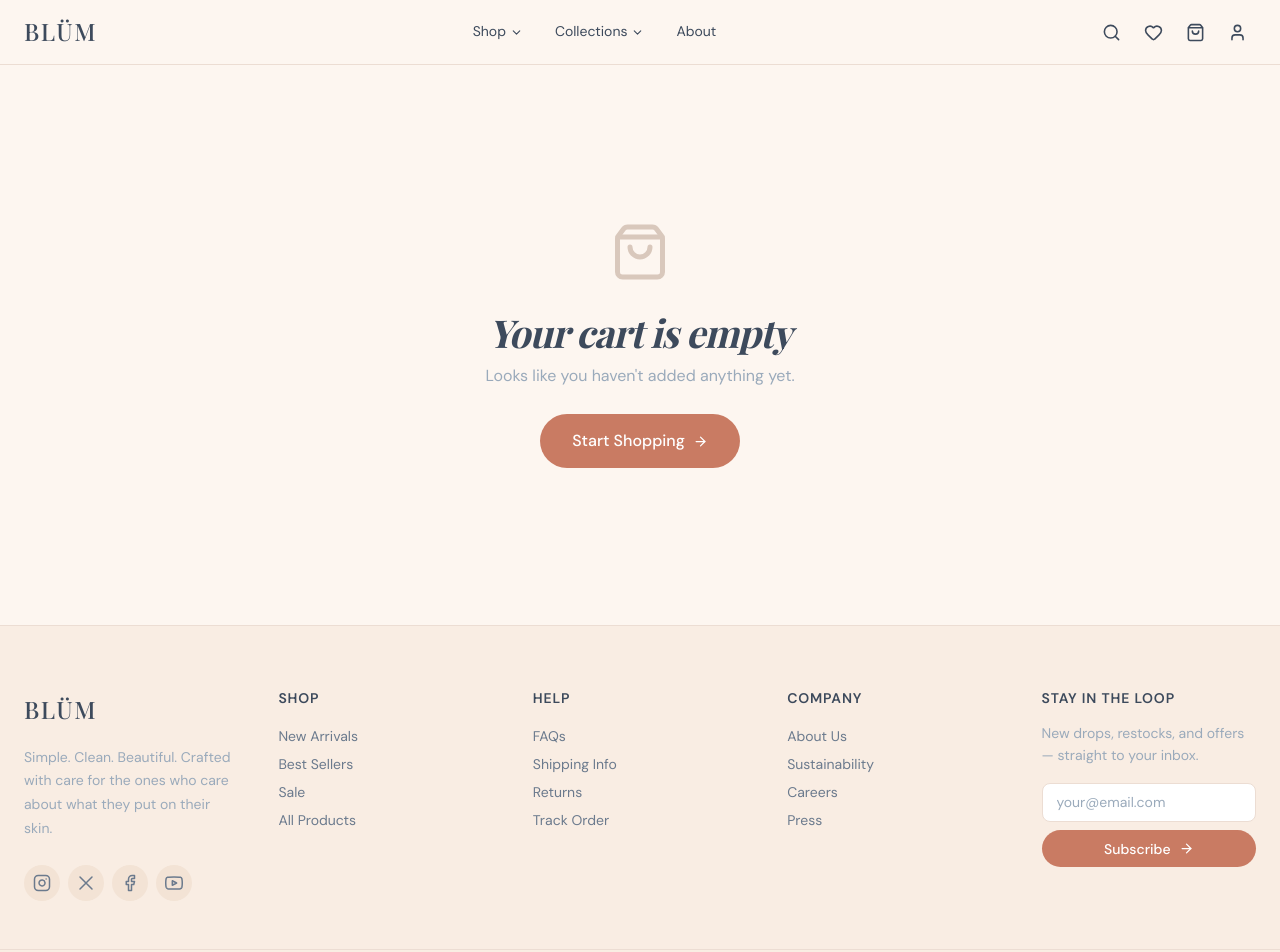
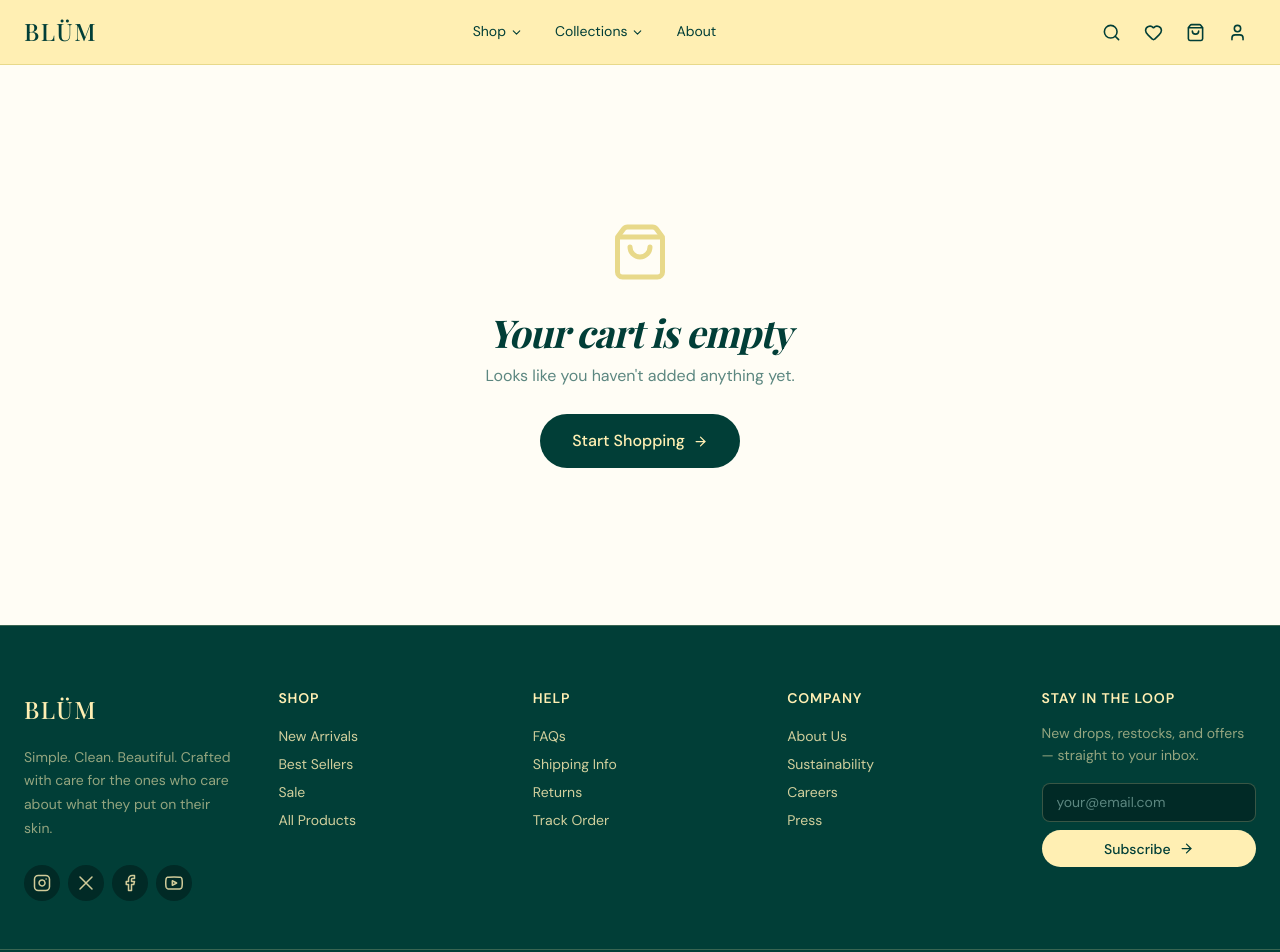
Before and after one commit to HuMzAHCodes/Ecommerce_Store, a React (Vite) app: page /cart in a window 1280 px wide. Shown: the top 952 px of the page. Built offline with nearby package versions, Linux system fonts and the light colour scheme; a web font is replaced by a local one.

Commit message:
Changing the Color Theme

```diff
--- a/src/components/layout/Footer.tsx
+++ b/src/components/layout/Footer.tsx
@@ -67,6 +67,14 @@ const Footer = () => {
   const [email,     setEmail]     = useState("");
   const [submitted, setSubmitted] = useState(false);
 
+  // Footer palette — green main, butter accent
+  const green       = colors.accentPrimary;
+  const greenDark   = colors.accentHover;
+  const butter      = colors.textOnAccent;
+  const butterSoft  = "rgba(255, 239, 179, 0.82)";
+  const butterMuted = "rgba(255, 239, 179, 0.58)";
+  const borderButter = "rgba(255, 239, 179, 0.22)";
+
   const handleNewsletter = (e: React.FormEvent) => {
     e.preventDefault();
     if (email.trim()) {
@@ -78,7 +86,7 @@ const Footer = () => {
   const linkStyle: React.CSSProperties = {
     fontFamily:     typography.fontBody,
     fontSize:       typography.sm,
-    color:          colors.textSecondary,
+    color:          butterSoft,
     textDecoration: "none",
     display:        "inline-block",
     transition:     `color ${transitions?.fast}`,
@@ -86,7 +94,7 @@ const Footer = () => {
   };
 
   return (
-    <footer style={{ background: colors.bgSecondary, borderTop: `1px solid ${colors.borderLight}`, marginTop: "auto" }}>
+    <footer style={{ background: green, borderTop: `1px solid ${borderButter}`, marginTop: "auto" }}>
 
       {/* ── Main grid ────────────────────────────────────── */}
       <div
@@ -100,10 +108,10 @@ const Footer = () => {
       >
         {/* Brand */}
         <div>
-          <Link to="/" style={{ fontFamily: typography.fontDisplay, fontSize: typography["2xl"], fontWeight: typography.weightMedium, color: colors.textPrimary, textDecoration: "none", letterSpacing: "0.06em", display: "block", marginBottom: "1rem" }}>
+          <Link to="/" style={{ fontFamily: typography.fontDisplay, fontSize: typography["2xl"], fontWeight: typography.weightMedium, color: butter, textDecoration: "none", letterSpacing: "0.06em", display: "block", marginBottom: "1rem" }}>
             BLÜM
           </Link>
-          <p style={{ fontFamily: typography.fontBody, fontSize: typography.sm, color: colors.textMuted, lineHeight: 1.7, marginBottom: "1.5rem", maxWidth: 220 }}>
+          <p style={{ fontFamily: typography.fontBody, fontSize: typography.sm, color: butterMuted, lineHeight: 1.7, marginBottom: "1.5rem", maxWidth: 220 }}>
             Simple. Clean. Beautiful. Crafted with care for the ones who care about what they put on their skin.
           </p>
 
@@ -118,9 +126,9 @@ const Footer = () => {
                 aria-label={label}
                 whileHover={{ scale: 1.1 }}
                 whileTap={{ scale: 0.95 }}
-                style={{ display: "flex", alignItems: "center", justifyContent: "center", width: 36, height: 36, borderRadius: radius?.full, background: colors.bgTertiary, color: colors.textSecondary, transition: `background ${transitions?.fast}, color ${transitions?.fast}` }}
-                onMouseEnter={(e) => { (e.currentTarget as HTMLAnchorElement).style.background = colors.accentPrimary; (e.currentTarget as HTMLAnchorElement).style.color = "#fff"; }}
-                onMouseLeave={(e) => { (e.currentTarget as HTMLAnchorElement).style.background = colors.bgTertiary;    (e.currentTarget as HTMLAnchorElement).style.color = colors.textSecondary; }}
+                style={{ display: "flex", alignItems: "center", justifyContent: "center", width: 36, height: 36, borderRadius: radius?.full, background: greenDark, color: butterSoft, transition: `background ${transitions?.fast}, color ${transitions?.fast}` }}
+                onMouseEnter={(e) => { (e.currentTarget as HTMLAnchorElement).style.background = butter; (e.currentTarget as HTMLAnchorElement).style.color = green; }}
+                onMouseLeave={(e) => { (e.currentTarget as HTMLAnchorElement).style.background = greenDark; (e.currentTarget as HTMLAnchorElement).style.color = butterSoft; }}
               >
                 <Icon />
               </motion.a>
@@ -131,15 +139,15 @@ const Footer = () => {
         {/* Link columns */}
         {Object.entries(LINKS).map(([heading, links]) => (
           <div key={heading}>
-            <h4 style={{ fontFamily: typography.fontBody, fontSize: typography.sm, fontWeight: typography.weightBold, color: colors.textPrimary, letterSpacing: "0.06em", textTransform: "uppercase", marginBottom: "1rem" }}>
+            <h4 style={{ fontFamily: typography.fontBody, fontSize: typography.sm, fontWeight: typography.weightBold, color: butter, letterSpacing: "0.06em", textTransform: "uppercase", marginBottom: "1rem" }}>
               {heading}
             </h4>
             <nav style={{ display: "flex", flexDirection: "column" }}>
               {links.map((l) => (
                 <Link
                   key={l.label} to={l.href} style={linkStyle}
-                  onMouseEnter={(e) => { (e.currentTarget as HTMLAnchorElement).style.color = colors.accentPrimary;  }}
-                  onMouseLeave={(e) => { (e.currentTarget as HTMLAnchorElement).style.color = colors.textSecondary; }}
+                  onMouseEnter={(e) => { (e.currentTarget as HTMLAnchorElement).style.color = butter;  }}
+                  onMouseLeave={(e) => { (e.currentTarget as HTMLAnchorElement).style.color = butterSoft; }}
                 >
                   {l.label}
                 </Link>
@@ -150,15 +158,15 @@ const Footer = () => {
 
         {/* Newsletter */}
         <div>
-          <h4 style={{ fontFamily: typography.fontBody, fontSize: typography.sm, fontWeight: typography.weightBold, color: colors.textPrimary, letterSpacing: "0.06em", textTransform: "uppercase", marginBottom: "1rem" }}>
+          <h4 style={{ fontFamily: typography.fontBody, fontSize: typography.sm, fontWeight: typography.weightBold, color: butter, letterSpacing: "0.06em", textTransform: "uppercase", marginBottom: "1rem" }}>
             Stay in the loop
           </h4>
-          <p style={{ fontFamily: typography.fontBody, fontSize: typography.sm, color: colors.textMuted, marginBottom: "1rem", lineHeight: 1.6 }}>
+          <p style={{ fontFamily: typography.fontBody, fontSize: typography.sm, color: butterMuted, marginBottom: "1rem", lineHeight: 1.6 }}>
             New drops, restocks, and offers — straight to your inbox.
           </p>
 
           {submitted ? (
-            <motion.p initial={{ opacity: 0, y: 6 }} animate={{ opacity: 1, y: 0 }} style={{ color: colors.success, fontSize: typography.sm, fontFamily: typography.fontBody }}>
+            <motion.p initial={{ opacity: 0, y: 6 }} animate={{ opacity: 1, y: 0 }} style={{ color: butter, fontSize: typography.sm, fontFamily: typography.fontBody }}>
               ✓ You're subscribed!
             </motion.p>
           ) : (
@@ -166,11 +174,11 @@ const Footer = () => {
               <input
                 type="email" required placeholder="your@email.com"
                 value={email} onChange={(e) => setEmail(e.target.value)}
-                style={{ width: "100%", padding: "0.6rem 0.875rem", borderRadius: radius?.md, border: `1px solid ${colors.borderLight}`, background: colors.bgCard, fontFamily: typography.fontBody, fontSize: typography.sm, color: colors.textPrimary, outline: "none" }}
+                style={{ width: "100%", padding: "0.6rem 0.875rem", borderRadius: radius?.md, border: `1px solid ${borderButter}`, background: greenDark, fontFamily: typography.fontBody, fontSize: typography.sm, color: butter, outline: "none" }}
               />
               <motion.button
                 type="submit" whileHover={{ scale: 1.02 }} whileTap={{ scale: 0.97 }}
-                style={{ display: "flex", alignItems: "center", justifyContent: "center", gap: "0.5rem", padding: "0.6rem 1rem", borderRadius: radius?.full, background: colors.accentPrimary, color: colors.textOnAccent, fontFamily: typography.fontBody, fontSize: typography.sm, fontWeight: typography.weightMedium, border: "none", cursor: "pointer" }}
+                style={{ display: "flex", alignItems: "center", justifyContent: "center", gap: "0.5rem", padding: "0.6rem 1rem", borderRadius: radius?.full, background: butter, color: green, fontFamily: typography.fontBody, fontSize: typography.sm, fontWeight: typography.weightMedium, border: "none", cursor: "pointer" }}
               >
                 Subscribe <ArrowRight size={15} />
               </motion.button>
@@ -180,16 +188,16 @@ const Footer = () => {
       </div>
 
       {/* ── Bottom bar ───────────────────────────────────── */}
-      <div style={{ borderTop: `1px solid ${colors.borderLight}`, padding: "1.25rem 1.5rem", maxWidth: 1280, margin: "0 auto", display: "flex", alignItems: "center", justifyContent: "space-between", flexWrap: "wrap", gap: "0.75rem" }}>
-        <p style={{ fontFamily: typography.fontBody, fontSize: typography.xs, color: colors.textMuted, margin: 0 }}>
+      <div style={{ borderTop: `1px solid ${borderButter}`, padding: "1.25rem 1.5rem", maxWidth: 1280, margin: "0 auto", display: "flex", alignItems: "center", justifyContent: "space-between", flexWrap: "wrap", gap: "0.75rem" }}>
+        <p style={{ fontFamily: typography.fontBody, fontSize: typography.xs, color: butterMuted, margin: 0 }}>
           © {new Date().getFullYear()} Blüm. All rights reserved.
         </p>
         <div style={{ display: "flex", gap: "1.25rem" }}>
           {["Privacy Policy", "Terms of Service", "Cookie Policy"].map((t) => (
             <Link key={t} to="#"
-              style={{ fontFamily: typography.fontBody, fontSize: typography.xs, color: colors.textMuted, textDecoration: "none" }}
-              onMouseEnter={(e) => { (e.currentTarget as HTMLAnchorElement).style.color = colors.accentPrimary; }}
-              onMouseLeave={(e) => { (e.currentTarget as HTMLAnchorElement).style.color = colors.textMuted; }}
+              style={{ fontFamily: typography.fontBody, fontSize: typography.xs, color: butterMuted, textDecoration: "none" }}
+              onMouseEnter={(e) => { (e.currentTarget as HTMLAnchorElement).style.color = butter; }}
+              onMouseLeave={(e) => { (e.currentTarget as HTMLAnchorElement).style.color = butterMuted; }}
             >
               {t}
             </Link>
--- a/src/pages/ProductPage.tsx
+++ b/src/pages/ProductPage.tsx
@@ -21,7 +21,7 @@ const MOCK_PRODUCTS: Record<string, {
     description:"A lightweight, fast-absorbing serum packed with Vitamin C and hyaluronic acid that visibly brightens, evens skin tone, and delivers lasting hydration. Formulated without parabens, sulfates, or artificial fragrances.",
     benefits:["Visibly brightens in 2 weeks","Evens skin tone","24hr hydration","Dermatologist tested","Fragrance-free"],
     howToUse:"Apply 3–4 drops to cleansed skin morning and evening. Gently pat into face and neck. Follow with moisturiser. Use SPF in the morning.",
-    images:[{bg:"#F5DDD0",label:"Front"},{bg:"#EDD0C0",label:"Side"},{bg:"#F0E8E0",label:"Detail"}],
+    images:[{bg:"#FFEFB3",label:"Front"},{bg:"#FFF5D0",label:"Side"},{bg:"#C5E8E3",label:"Detail"}],
     reviews:[
       {id:"r1",name:"Amara K.",rating:5,date:"May 2025",body:"Genuinely the best serum I've ever used. My skin is glowing after just two weeks."},
       {id:"r2",name:"Priya M.",rating:5,date:"Apr 2025",body:"Lightweight, absorbs fast, and my dark spots have faded noticeably."},
--- a/src/theme/themes.ts
+++ b/src/theme/themes.ts
@@ -193,17 +193,40 @@ export const themes: Record<ThemeName, Theme> = {
   // ── Other themes kept for easy switching ─────────────────────
 
   blushAndSlate: {
-    name: "Blush & Slate",
+    name: "Butter & Green",
     colors: {
-      bgPrimary: "#FDF6F0", bgSecondary: "#F9EDE3", bgTertiary: "#F3E3D5",
-      bgCard: "#FFFFFF", bgOverlay: "rgba(61,74,92,0.45)",
-      accentPrimary: "#C97B63", accentSecondary: "#8EAFC2", accentHover: "#B56A52", accentLight: "#F5DDD0",
-      textPrimary: "#3D4A5C", textSecondary: "#6B7A8D", textMuted: "#9AAABB",
-      textOnAccent: "#FFFFFF", textOnDark: "#FDF6F0",
-      borderLight: "#ECDDD3", borderMedium: "#D9C8BC", borderFocus: "#C97B63",
-      success: "#5A9E7A", successBg: "#EBF5F0", error: "#C95A5A", errorBg: "#F5EBEB",
-      warning: "#C9A05A", warningBg: "#F5F0EB",
-      navBg: "#FDF6F0", navBorder: "#ECDDD3", navText: "#3D4A5C", navTextHover: "#C97B63",
+      // Backgrounds — butter family (#FFEFB3 base)
+      bgPrimary:     "#FFFDF5",
+      bgSecondary:   "#FFF9E8",
+      bgTertiary:    "#FFEFB3",
+      bgCard:        "#FFFFFF",
+      bgOverlay:     "rgba(1, 62, 55, 0.50)",
+
+      // Accent — green family (#013E37 base)
+      accentPrimary:   "#013E37",
+      accentSecondary: "#3A7A71",
+      accentHover:     "#012A26",
+      accentLight:     "rgba(255, 239, 179, 0.55)",
+
+      // Text — green family
+      textPrimary:   "#013E37",
+      textSecondary: "#2A5C54",
+      textMuted:     "#5C8780",
+      textOnAccent:  "#FFEFB3",
+      textOnDark:    "#FFEFB3",
+
+      // Borders — lighter butter shades
+      borderLight:   "#F5E8A8",
+      borderMedium:  "#E8D98A",
+      borderFocus:   "#013E37",
+
+      // States — lighter greens & golden butter
+      success: "#02756A", successBg: "#E6F4F2",
+      error:   "#8B4540", errorBg:   "#FFF5E8",
+      warning: "#C9A84C", warningBg: "#FFF9E0",
+
+      // Nav — butter bar, green type (reel-inspired)
+      navBg: "#FFEFB3", navBorder: "#E8D98A", navText: "#013E37", navTextHover: "#012A26",
     },
     typography: {
       fontDisplay: "'Playfair Display', Georgia, serif",
@@ -214,7 +237,12 @@ export const themes: Record<ThemeName, Theme> = {
       weightLight:300,weightRegular:400,weightMedium:500,weightBold:600,
     },
     spacing:sharedSpacing,radius:sharedRadius,
-    shadows:{ sm:"0 1px 3px rgba(61,74,92,0.08)",md:"0 4px 12px rgba(61,74,92,0.10)",lg:"0 12px 32px rgba(61,74,92,0.12)",xl:"0 24px 48px rgba(61,74,92,0.16)" },
+    shadows:{
+      sm:"0 1px 3px rgba(1,62,55,0.08), 0 1px 2px rgba(1,62,55,0.05)",
+      md:"0 4px 12px rgba(1,62,55,0.10), 0 2px 4px rgba(1,62,55,0.06)",
+      lg:"0 12px 32px rgba(1,62,55,0.12), 0 4px 8px rgba(1,62,55,0.08)",
+      xl:"0 24px 48px rgba(1,62,55,0.16), 0 8px 16px rgba(1,62,55,0.10)",
+    },
     transitions:sharedTransitions,animation:sharedAnimation,
   },
 
```
Also changed, not shown: src/pages/Home.tsx (+7 -7 lines), src/pages/Shop.tsx (+12 -12 lines).
